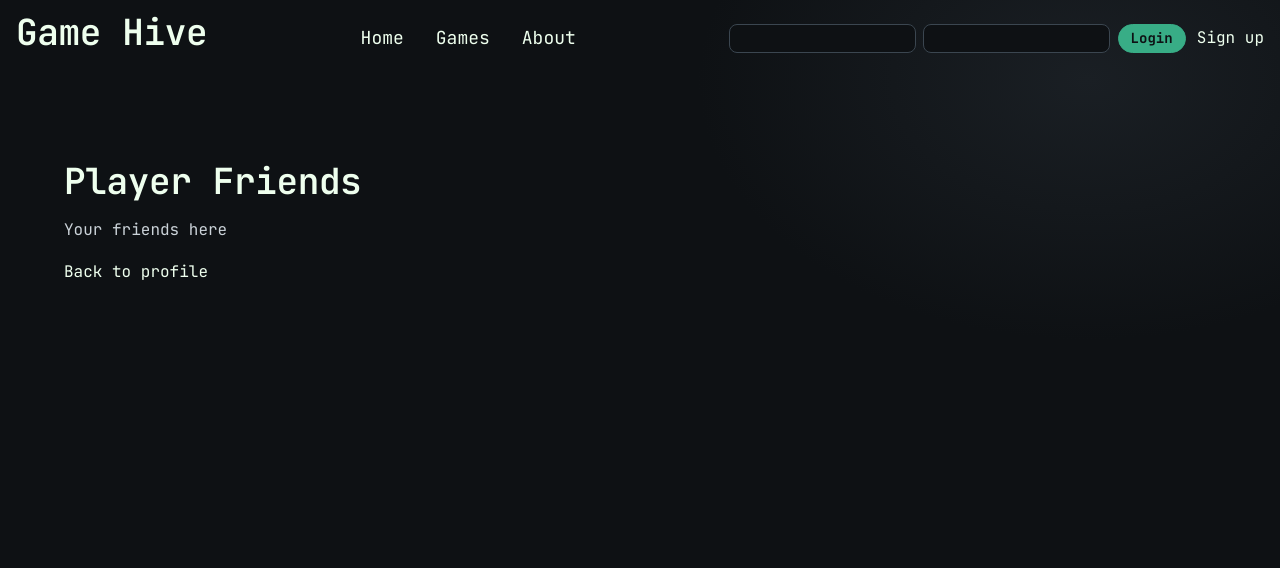
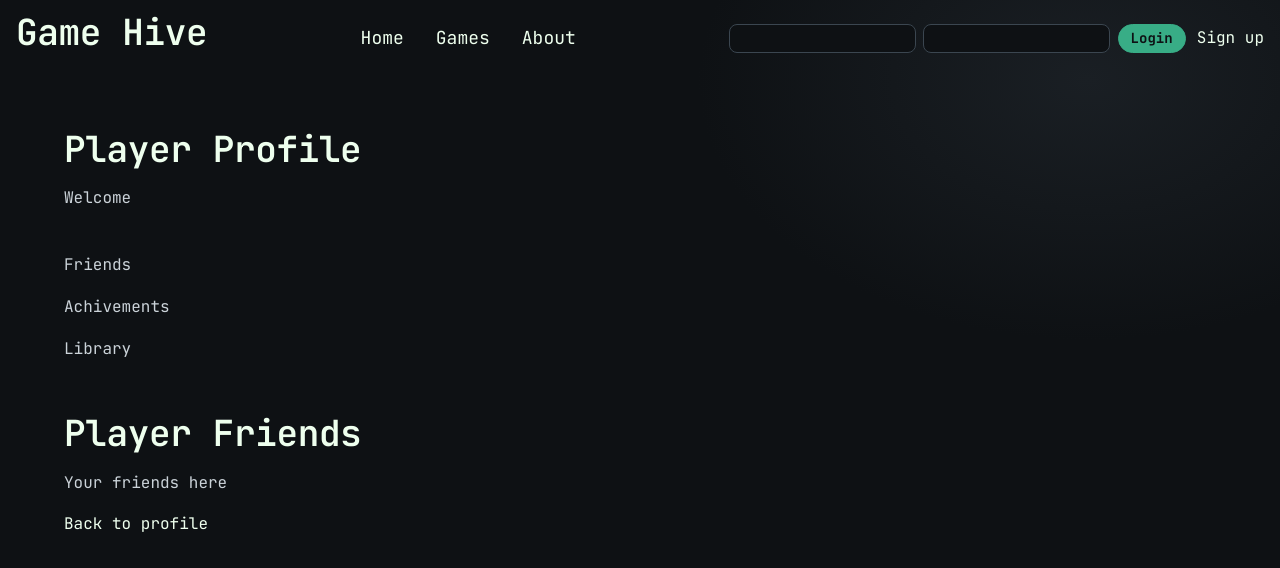
Before and after one commit to maxmattiasson/GameHive, a React (Vite) app in the folder apps/web/frontend/: page /profile/friends in a window 1280 px wide. Shown: the top 568 px of the page. Built offline with nearby package versions, Linux system fonts and the light colour scheme; no server answers.

Commit message:
(profile) update routing

```diff
--- a/apps/web/frontend/src/App.tsx
+++ b/apps/web/frontend/src/App.tsx
@@ -13,7 +13,7 @@ import { PlayerFriendsPage } from "./pages/playerPage/PlayerFriendsPage";
 import { SignupPage } from "./pages/signup/SignupPage";
 
 function App() {
-  const { data} = useGames();
+  const { data } = useGames();
 
   const games = data.slice(0, 3); //slice array to limit, otherwise return all
   return (
@@ -34,13 +34,13 @@ function App() {
           <Route path="/games" element={<GamesPage />} />
           <Route path="/signup" element={<SignupPage />} />
           <Route path="/dev/profile" element={<DevProfilePage />} />
-          <Route path="/profile" element={<PlayerProfile />} />
-          <Route path="/profile/library" element={<PlayerLibraryPage />} />
-          <Route
-            path="/profile/achivements"
-            element={<PlayerAchivementsPage />}
-          />
-          <Route path="/profile/friends" element={<PlayerFriendsPage />} />
+
+          {/* Profile */}
+          <Route path="/profile" element={<PlayerProfile />}>
+            <Route path="library" element={<PlayerLibraryPage />} />
+            <Route path="achivements" element={<PlayerAchivementsPage />} />
+            <Route path="friends" element={<PlayerFriendsPage />} />
+          </Route>
         </Routes>
       </main>
 
--- a/apps/web/frontend/src/pages/playerPage/PlayerProfilePage.tsx
+++ b/apps/web/frontend/src/pages/playerPage/PlayerProfilePage.tsx
@@ -1,4 +1,4 @@
-import { Link } from "react-router-dom";
+import { Link, Outlet } from "react-router-dom";
 import { useAuth } from "../../hooks/useAuth";
 
 export function PlayerProfile() {
@@ -17,6 +17,7 @@ export function PlayerProfile() {
       <p>
         <Link to="/profile/library">Library</Link>
       </p>
+      <Outlet />
     </div>
   );
 }
```
